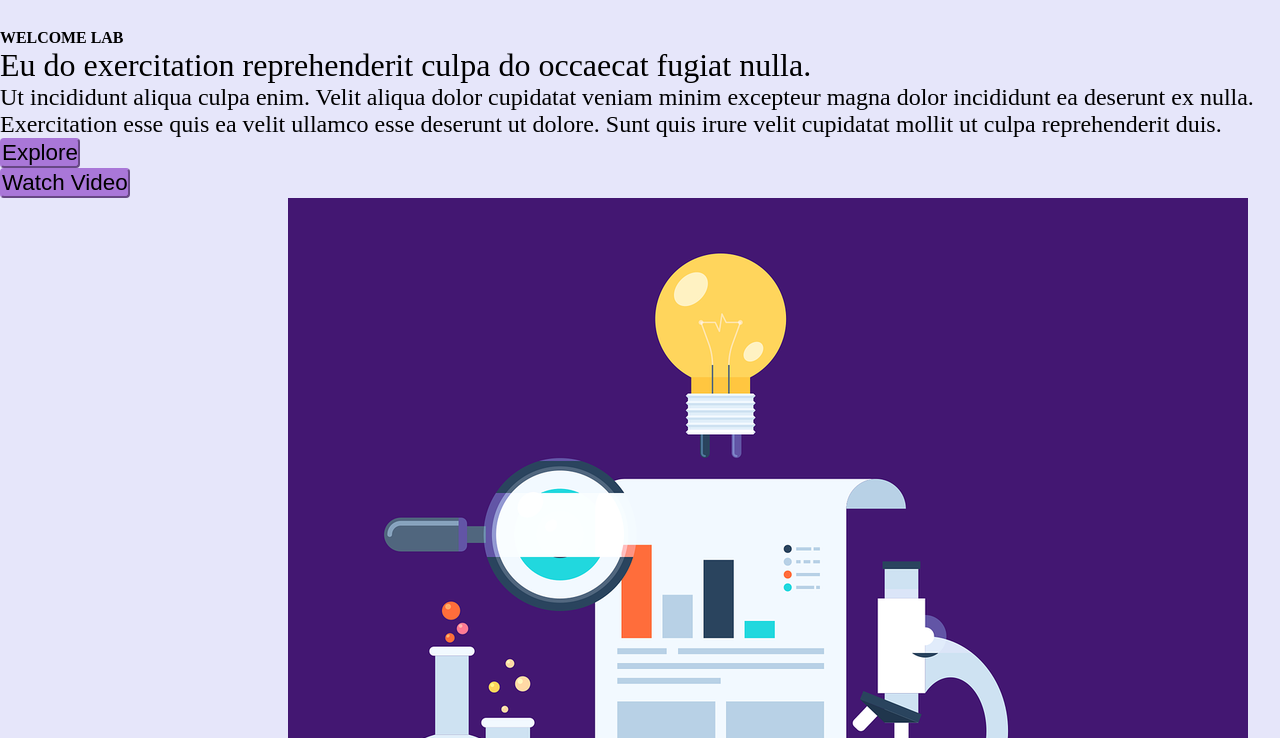
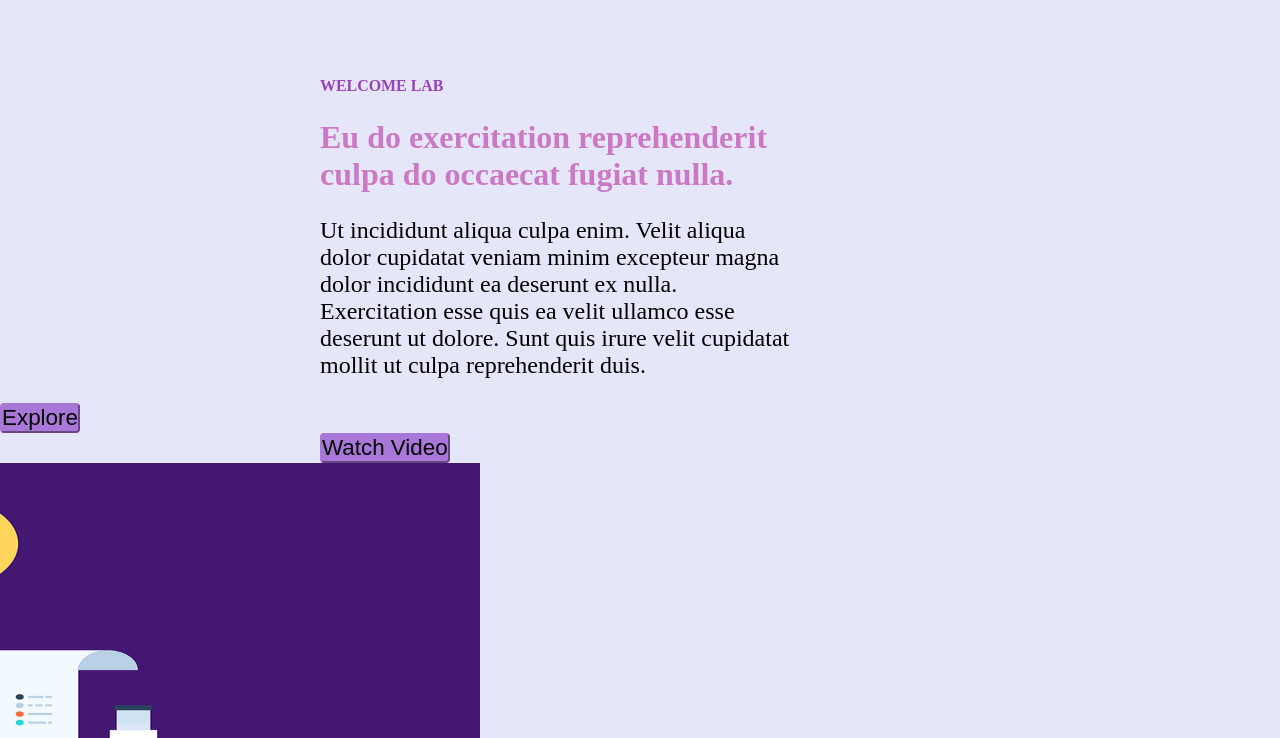
Before and after one commit to YHShaeseong/landingpage-pratice, a plain HTML site: page lab.html in a window 1280 px wide. Shown: the part 62-800 px from the top of the page. Drawn offline with Linux system fonts and the light colour scheme.

Commit message:
article 정렬 완료

```diff
--- a/labstyle.css
+++ b/labstyle.css
@@ -59,24 +59,41 @@ li {
   justify-content: end;
 }
 
-#main {
+#main {    /* article들과 이미지 포함  */
   display: flex;
-  justify-content: center;
+  justify-content: start;
+  padding-left: 20rem;
+  padding-top: 3rem;
+  align-items: space-evenly;
   flex-direction: column;
 
+}
+section {    /* article 부분들 + 버튼들 */
+  display: flex;
 
 
 }
 
+
+
 .welcome {
   font-size: 1.2rem;
+  color: rgb(153, 66, 190);
 }
 
 .article1 {
+  padding-top: 1.5rem;
   font-size: 2rem;
+  max-width: 30rem;
+  color: rgb(204, 121, 197);
+  font-weight: 800;
 }
 .article2 {
+  padding-top: 1.5rem;
   font-size: 1.5rem;
+  max-width: 30rem;
+  padding-bottom: 1.5rem;
+
 }
 
 .big {
@@ -91,11 +108,26 @@ li {
   font-size: 1.4em;
   border-color: rgb(169, 119, 216);
 }
+.explore {
+  display: flex;
+  padding-left: 20rem;
+
+
+}
+.watchvideo {
+  display: flex;
+  padding-left: 20rem;
+
+}
+
 
 .labimage {
   display: flex;
   justify-content: end;
   margin-right: 2rem;
   margin-bottom: 0.5rem;
+  flex-direction: row;
+  max-height: 30rem;
+  max-width: 30rem;
 }
 /**/
```
